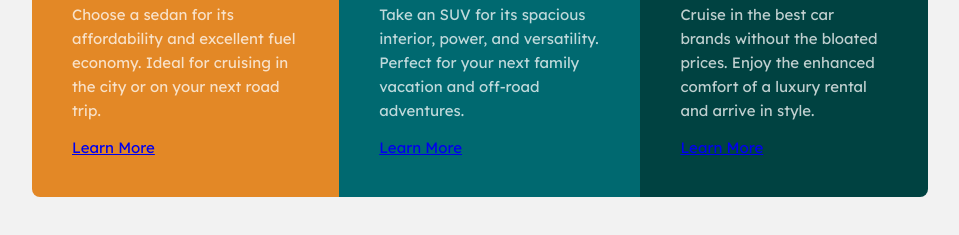
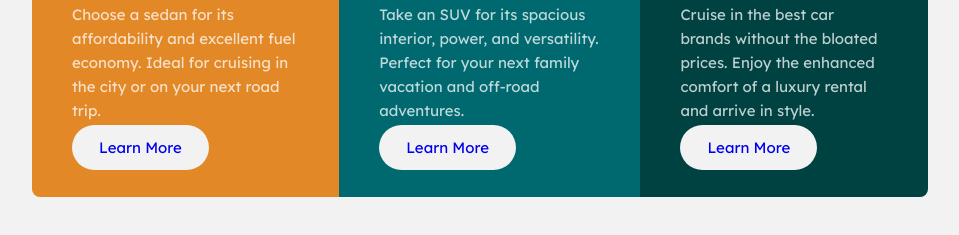
Before and after one commit to KellyRodrigues85/3-column-preview-card-component-main, a plain HTML site: page index.html in a window 1280 px wide. Shown: the part 393-628 px from the top of the page, without its empty margins (160-1119 px from the left). Drawn offline with Linux system fonts and the light colour scheme.

Commit message:
update a

```diff
--- a/style.css
+++ b/style.css
@@ -51,3 +51,9 @@ body{
     color: hsla(0, 0%, 100%, 0.75);
     line-height: 1.6;
 }
+.box a{
+    text-decoration: none;
+    background-color: hsl(0, 0%, 95%);
+    padding: 13px 27px;
+    border-radius: 26px;
+}
```
